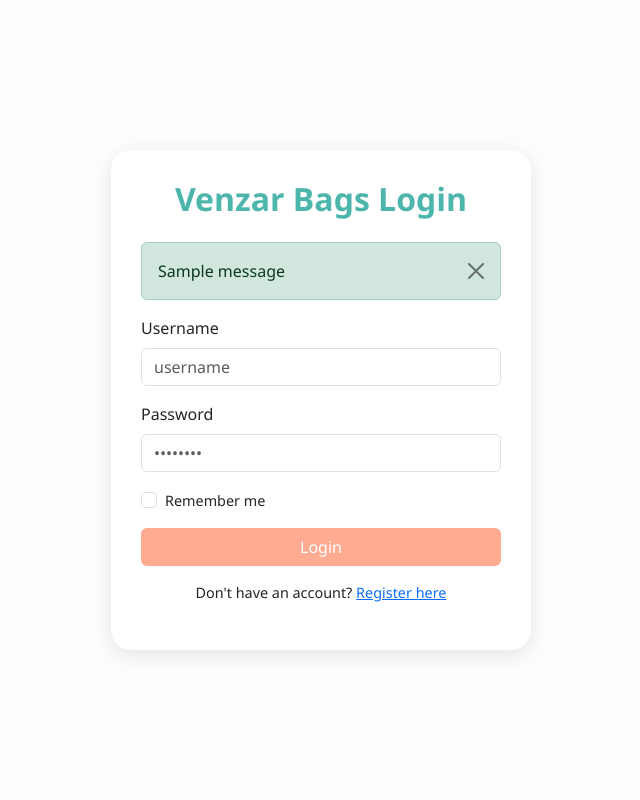
After one commit to Kediff/VenzarBags, a Django app: page /login/ in a window 1280 px wide. The commit adds this page. Shown: the whole page, without its empty margins (319-959 px from the left). Run offline with Django 5.2, Linux system fonts and the light colour scheme; tables that the repository leaves empty hold one stand-in row (values such as "Sample post"); one stand-in notice (Sample message) is shown.

Commit message:
added login feature

```diff
--- a/Venzar/urls.py
+++ b/Venzar/urls.py
@@ -16,9 +16,10 @@ Including another URLconf
 """
 from django.contrib import admin
 from django.urls import path
-from venzarbags.views import landing
+from venzarbags import views
 
 urlpatterns = [
     path('admin/', admin.site.urls),
-    path('', landing, name='landing'),
+    path('', views.landing, name='landing'),
+    path('login/', views.login, name='login'),
 ]
--- a/venzarbags/templates/landing.html
+++ b/venzarbags/templates/landing.html
@@ -87,7 +87,7 @@
 			<h1>Welcome home — timeless design, modern comfort</h1>
 			<p class="lead">At Venzar we blend vintage warmth with contemporary simplicity. Explore curated pieces, thoughtful details, and a welcoming community.</p>
 			<div class="cta-row">
-				<a class="btn" href="#explore">Explore Collections</a>
+				<a class="btn" href="{% url 'login' %}">Explore Collections</a>
 				<a class="btn alt" href="#about">Learn More</a>
 			</div>
 			<footer>
--- /dev/null
+++ b/venzarbags/templates/login.html
@@ -0,0 +1,153 @@
+<!DOCTYPE html>
+<html lang="en">
+<head>
+  <meta charset="UTF-8" />
+  <meta name="viewport" content="width=device-width, initial-scale=1" />
+  <title>Login - PetBuddy</title>
+  <link href="https://cdn.jsdelivr.net/npm/bootstrap@5.3.0/dist/css/bootstrap.min.css" rel="stylesheet" />
+
+  <style>
+    :root {
+      --primary-color: #4db6ac;
+      --accent-color: #ffab91;
+      --bg-light: #fdfdfd;
+      --text-dark: #37474f;
+    }
+
+    body {
+      background-color: var(--bg-light);
+      font-family: 'Segoe UI', sans-serif;
+    }
+
+    .login-container {
+      min-height: 100vh;
+      display: flex;
+      justify-content: center;
+      align-items: center;
+    }
+
+    .card {
+      border: none;
+      border-radius: 20px;
+      padding: 30px;
+      box-shadow: 0 5px 20px rgba(0,0,0,0.1);
+      width: 100%;
+      max-width: 420px;
+    }
+
+    .card h2 {
+      color: var(--primary-color);
+      font-weight: 700;
+      text-align: center;
+    }
+
+    .btn-login {
+      background-color: var(--accent-color);
+      color: white;
+    }
+
+    .form-control:focus {
+      border-color: var(--primary-color);
+      box-shadow: 0 0 0 0.2rem rgba(77, 182, 172, 0.25);
+    }
+
+    .text-small {
+      font-size: 0.9rem;
+    }
+
+    /* Loader */
+    #loader {
+      position: fixed;
+      z-index: 9999;
+      background: var(--bg-light);
+      top: 0;
+      left: 0;
+      height: 100vh;
+      width: 100vw;
+      display: flex;
+      align-items: center;
+      justify-content: center;
+      flex-direction: column;
+      transition: all 0.8s ease-in-out;
+    }
+
+    #loader.slide-up {
+      transform: translateY(-100%);
+      opacity: 0;
+    }
+
+    .loader-content {
+      font-size: 2.5rem;
+      color: var(--primary-color);
+      text-align: center;
+      animation: floatUp 1.5s ease;
+    }
+
+    .loader-content p {
+      font-size: 1rem;
+      color: var(--text-dark);
+      margin-top: 10px;
+    }
+
+    @keyframes floatUp {
+      0% { transform: translateY(20px); opacity: 0; }
+      100% { transform: translateY(0); opacity: 1; }
+    }
+  </style>
+</head>
+<body>
+
+  <!-- Loader -->
+  <div id="loader">
+    <div class="loader-content">
+      🐾
+      <p>Loading PetBuddy...</p>
+    </div>
+  </div>
+
+  <div class="container login-container">
+    <div class="card">
+      <h2 class="mb-4"> Venzar Bags Login</h2>
+
+      <!-- Django Messages -->
+      {% if messages %}
+        {% for message in messages %}
+          <div class="alert alert-{{ message.tags }} alert-dismissible fade show" role="alert">
+            {{ message }}
+            <button type="button" class="btn-close" data-bs-dismiss="alert" aria-label="Close"></button>
+          </div>
+        {% endfor %}
+      {% endif %}
+
+      <form action="{% url 'login' %}" method="POST">
+        {% csrf_token %}
+        <div class="mb-3">
+          <label for="email" class="form-label">Username</label>
+          <input type="text" id="email" name="username" class="form-control" placeholder="username" required>
+        </div>
+        <div class="mb-3">
+          <label for="password" class="form-label">Password</label>
+          <input type="password" id="password" name="password" class="form-control" placeholder="••••••••" autocomplete="new-password">
+        </div>
+        <div class="mb-3 form-check">
+          <input type="checkbox" class="form-check-input" id="remember">
+          <label class="form-check-label text-small" for="remember">Remember me</label>
+        </div>
+        <button type="submit" class="btn btn-login w-100">Login</button>
+        <p class="mt-3 text-center text-small">Don't have an account? <a href="#">Register here</a></p>
+      </form>
+    </div>
+  </div>
+
+  <script>
+    window.addEventListener("load", function () {
+      const loader = document.getElementById("loader");
+      loader.classList.add("slide-up");
+      setTimeout(() => {
+        loader.style.display = "none";
+      }, 800);
+    });
+  </script>
+  <script src="https://cdn.jsdelivr.net/npm/bootstrap@5.3.0/dist/js/bootstrap.bundle.min.js"></script>
+</body>
+</html>
--- a/venzarbags/views.py
+++ b/venzarbags/views.py
@@ -1,6 +1,22 @@
 from django.shortcuts import render
 from django.http import HttpResponse
+from django.contrib.auth import authenticate, login as auth_login
 
 # Create your views here.
 def landing(request):
     return render(request, 'landing.html')
+
+
+def login(request):
+    if request.method == 'POST':
+        username = request.POST.get('username')
+        password = request.POST.get('password')
+
+        user = authenticate(request, username=username, password=password)
+        if user is not None:
+            auth_login(request, user)
+            return HttpResponse("Login successful")
+        else:
+            return HttpResponse("Invalid credentials", status=401)
+    else:
+        return render(request, 'login.html')
```
